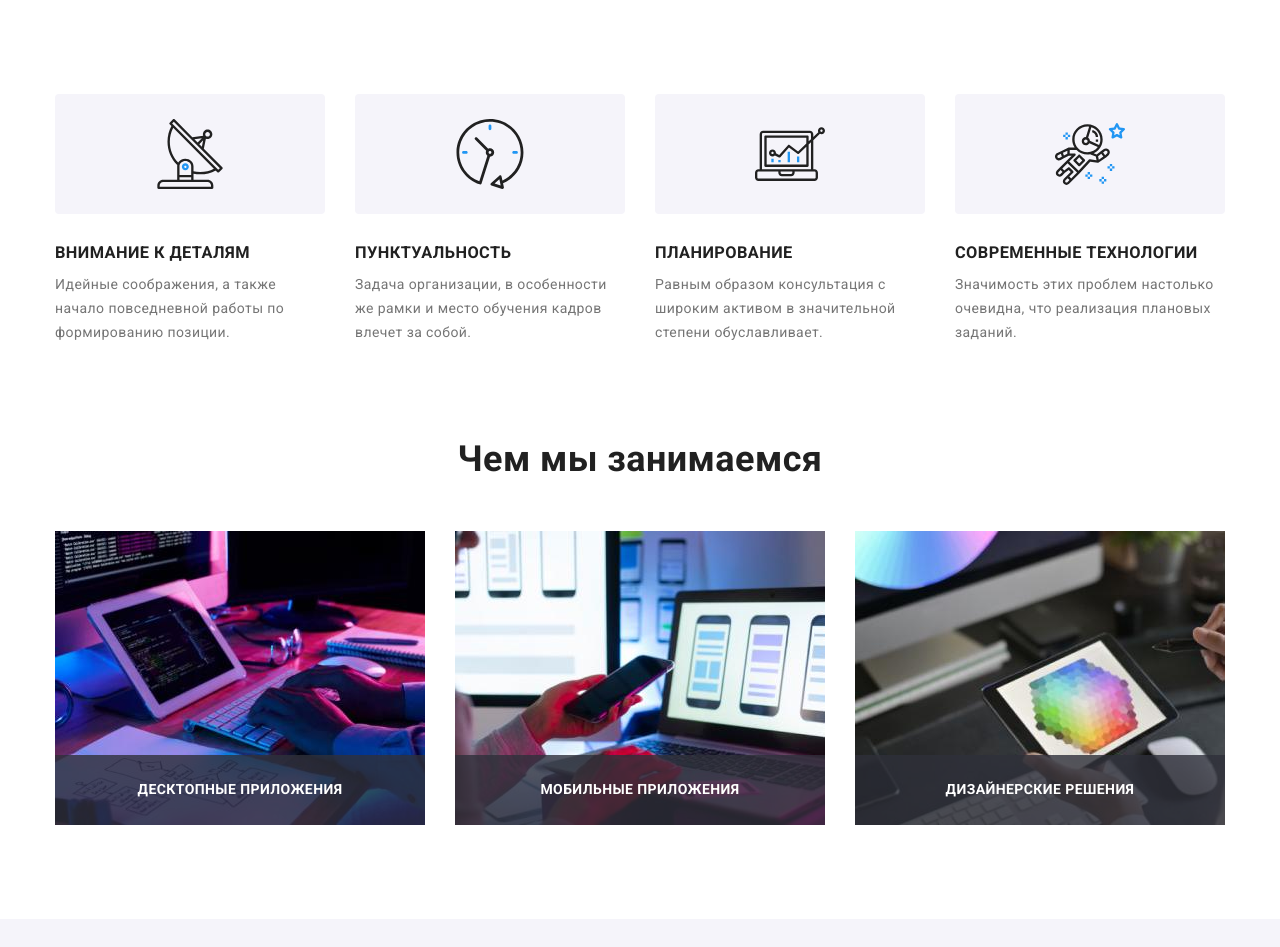
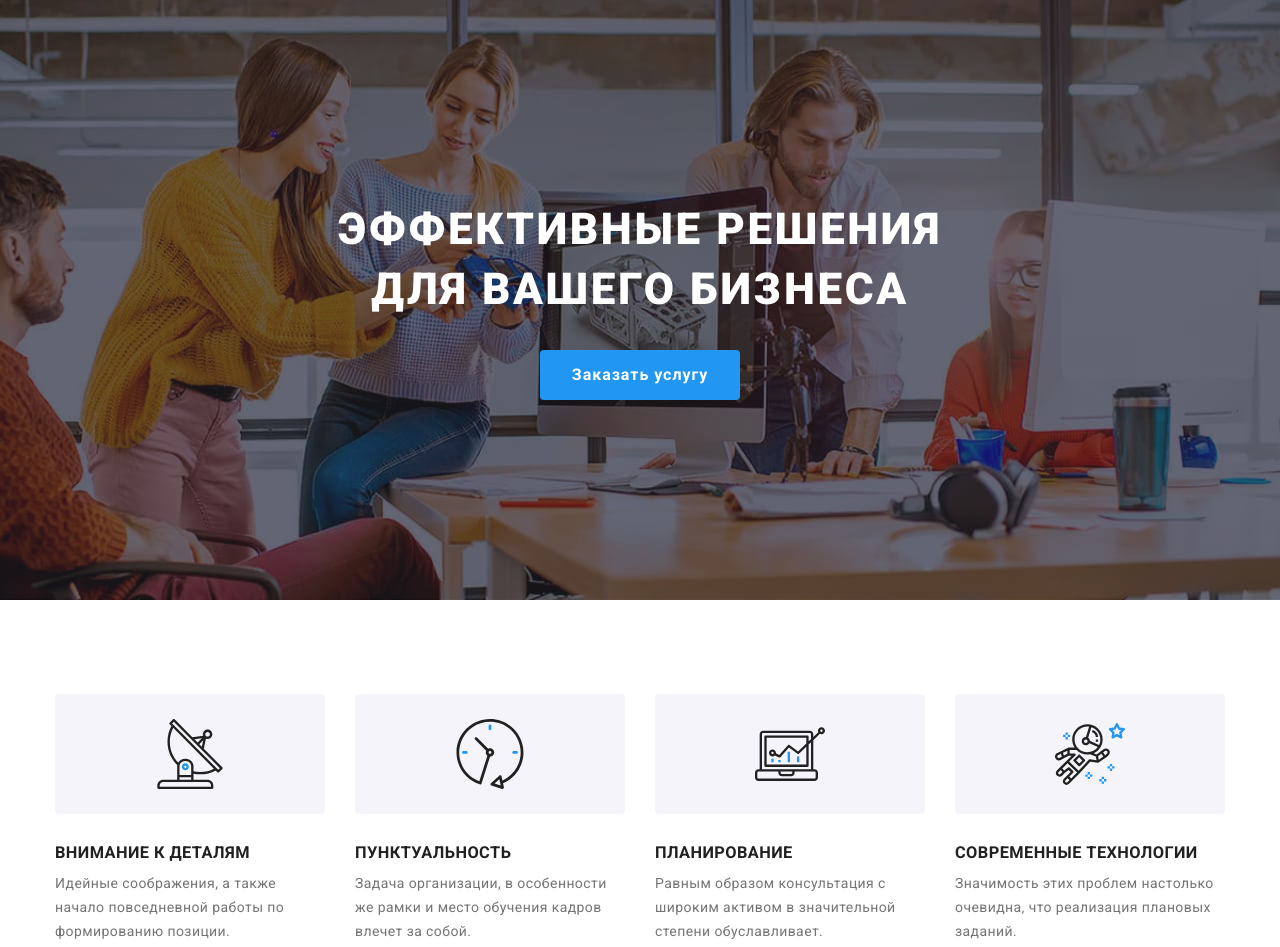
Before and after one commit to MykolaHrytsenko/goit-markup-hw-08, a plain HTML site: page index.html in a window 1280 px wide. Shown: the top 947 px of the page. Drawn offline with nearby package versions, Linux system fonts and the light colour scheme.

Commit message:
add hero

```diff
--- a/index.html
+++ b/index.html
@@ -75,14 +75,14 @@
     <!-- Main -->
     <main>
       <!-- Hero -->
-      <!-- <section class="hero">
+      <section class="hero">
         <div class="container">
           <h1 class="hero__title">Эффективные решения для вашего бизнеса</h1>
           <button type="button" class="button hero__btn" data-modal-open>
             Заказать услугу
           </button>
         </div>
-      </section> -->
+      </section>
 
       <!-- Features -->
       <section class="features section">
--- a/sass/layout/_hero.scss
+++ b/sass/layout/_hero.scss
@@ -15,15 +15,23 @@
 
   &__title {
     font-weight: 900;
-    font-size: 44px;
-    line-height: 1.36;
+    font-size: 26px;
+    line-height: 1.62;
     text-align: center;
     letter-spacing: 0.06em;
     text-transform: uppercase;
     color: var(--btn-text-color);
-    margin-bottom: 30px;
-    max-width: 696px;
+    max-width: 360px;
+
     margin-left: auto;
     margin-right: auto;
+    margin-bottom: 30px;
+
+    @media screen and (min-width: 1200px) {
+      font-size: 44px;
+      line-height: 1.36;
+
+      max-width: 696px;
+    }
   }
 }
```
Also changed, not shown: css/main.css, css/main.min.css, 2 other files.
